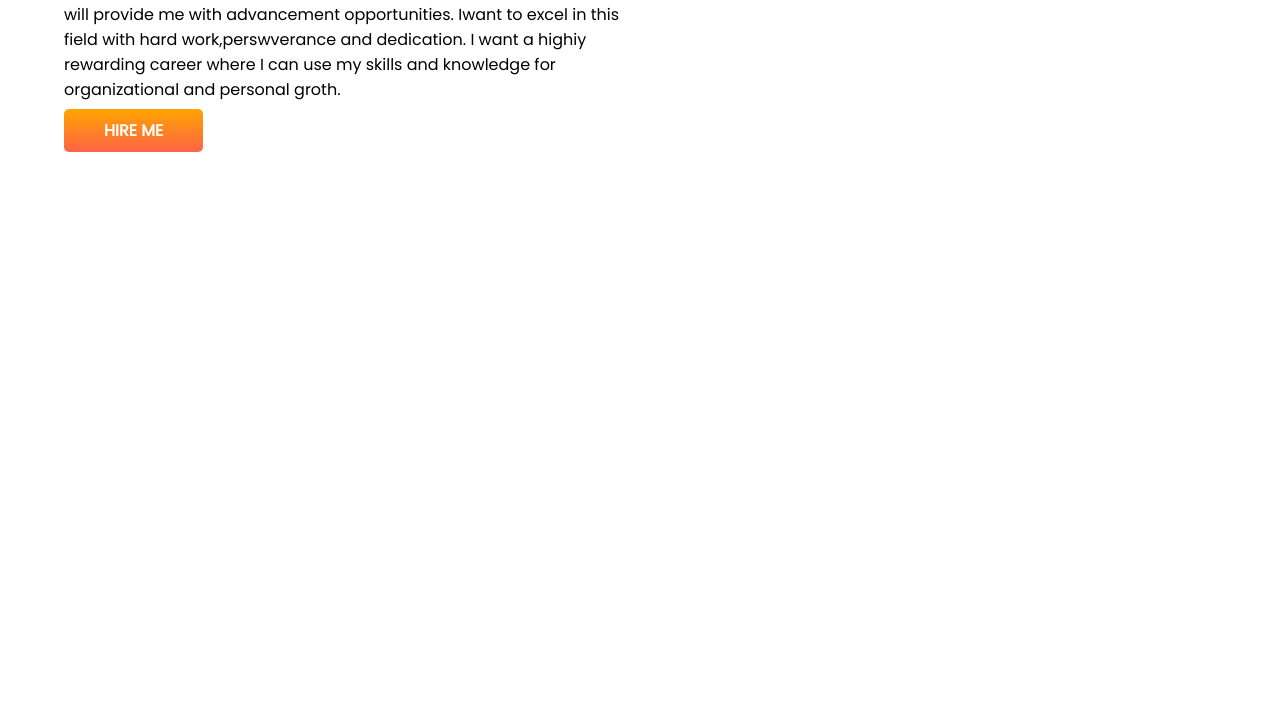
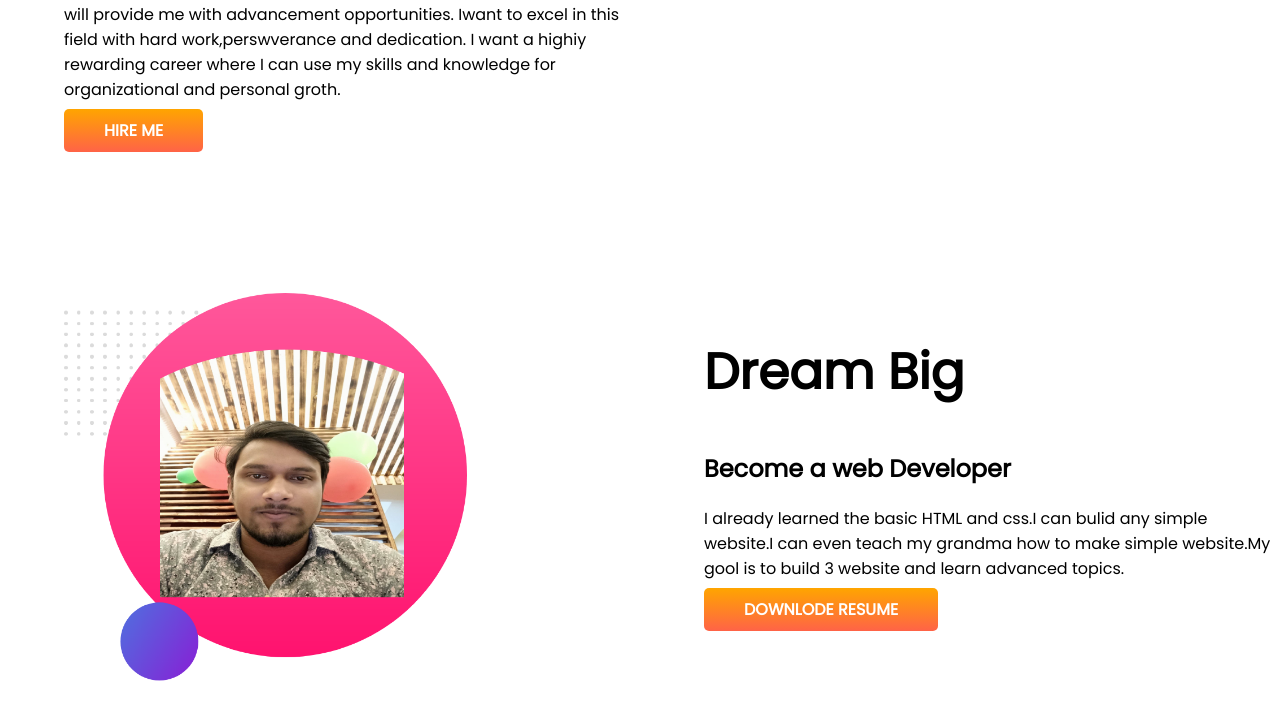
Before and after one commit to towfiqurr/developer-portfolio, a plain HTML site: page index.html in a window 1280 px wide. Shown: the part 420-1140 px from the top of the page. Before the commit the page ends 800 px from the top, so only its background shows below. Drawn offline with Linux system fonts and the light colour scheme.

Commit message:
dream added

```diff
--- a/index.html
+++ b/index.html
@@ -27,6 +27,19 @@
             <img src="images/my-bg.png.png" alt="">
         </div>
     </section>
+    <section class="Dream Big">
+        <div class="half-width">
+            <img src="images/my-bg222.png" alt="">
+        </div>
+        <div class="half-width">
+            <h1>Dream Big</h1>
+            <h2>Become a web Developer</h2>
+            <p>I already learned the basic HTML and css.I can bulid any simple website.I can even teach my grandma how
+                to make simple website.My gool is to build 3 website and learn advanced topics.</p>
+            <a class="link-button" target="-blank" href="">DOWNLODE RESUME</a>
+        </div>
+
+    </section>
 </body>
 
 </html>
--- a/style.css
+++ b/style.css
@@ -10,6 +10,7 @@ h1{
 }
 section{
     display: flex;
+    margin-bottom: 150px;
 }
 .half-width{
     width: 50%;
@@ -30,3 +31,8 @@ section{
     background-image: url(images/top-banner.png);
     background-repeat: no-repeat;
 }
+.dream-big{
+    background-image: url(images/dream-bg.png);
+    background-repeat: no-repeat;
+    background-position: right;
+}
```
Also changed, not shown: images/my-bg222.png (added).
